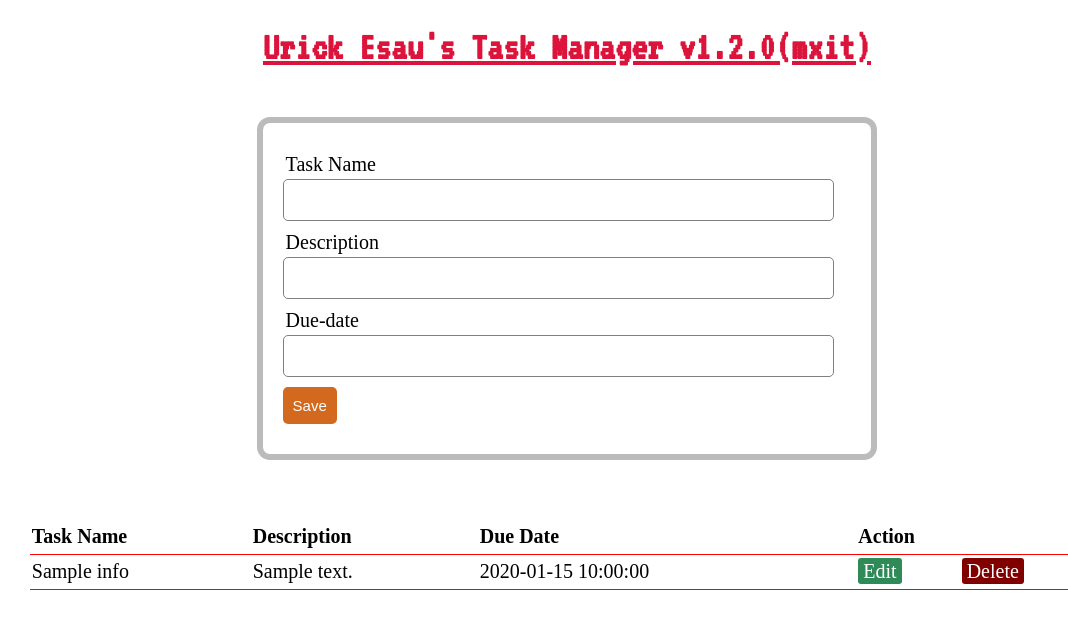
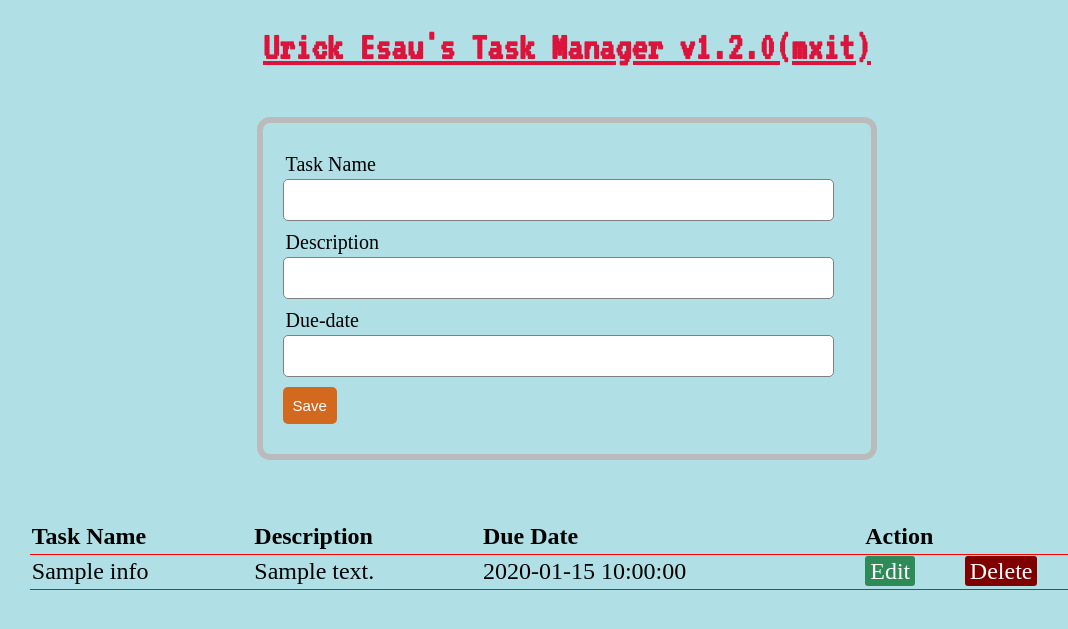
Before and after one commit to urickesau1/taskmanager, a PHP site: page / in a window 1280 px wide. Shown: the top 629 px of the page, without its empty margins (73-1141 px from the left). Run offline with PHP 8.4, Linux system fonts and the light colour scheme; tables that the repository leaves empty or names only in its code hold one stand-in row (values such as "Sample post").

Commit message:
Added powderblue as the background-colour to my webpage. Adjusted the fontsize to larger for the table data

```diff
--- a/styles/styles.css
+++ b/styles/styles.css
@@ -1,5 +1,6 @@
 body {
     font-size: 20px;
+    background-color: powderblue;
 
 }
 
@@ -27,6 +28,8 @@ th, td {
     border: none;
     height: 30px;
     padding: 2px;
+    font-size: larger;
+    font-display: bold;
     /*! width: 0px; */
 }
 
```
